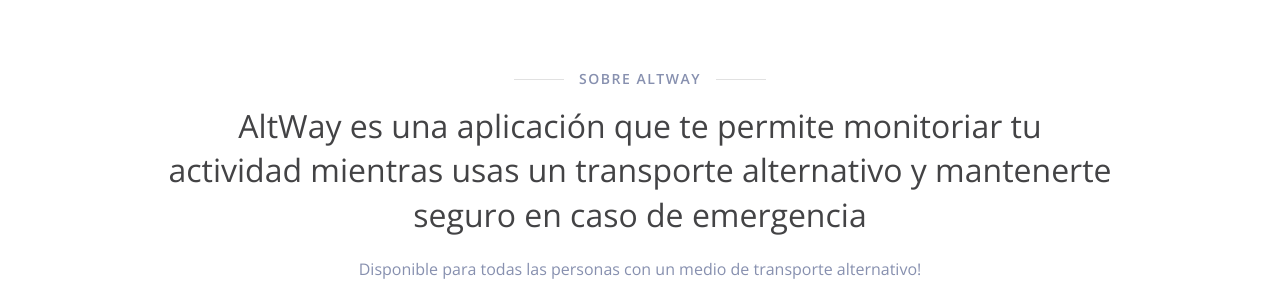
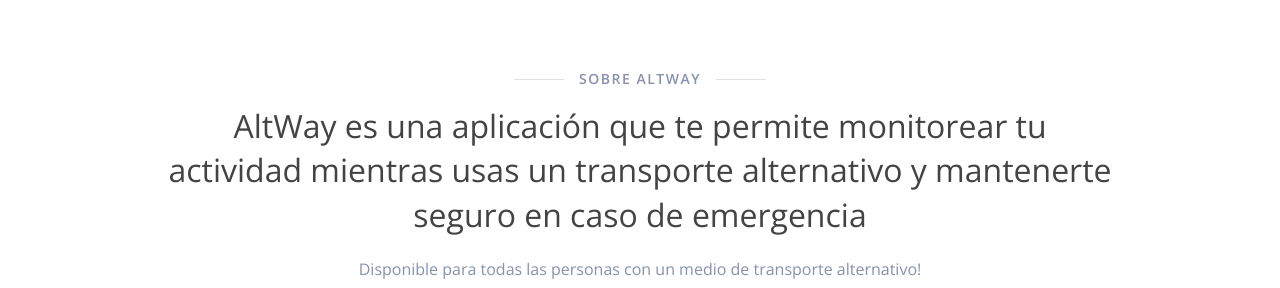
Before and after one commit to Alextron0102/altway, a plain HTML site: page index.html in a window 1280 px wide. Shown: the part 919-1207 px from the top of the page. Drawn offline with nearby package versions, Linux system fonts and the light colour scheme.

Commit message:
error ortográficio

```diff
--- a/index.html
+++ b/index.html
@@ -69,7 +69,7 @@
                         <div class="space-20"></div>
                         <h5 class="title">Sobre AltWay</h5>
                         <div class="space-30"></div>
-                        <h3 class="dark-color">AltWay es una aplicación que te permite monitoriar tu actividad mientras usas un transporte alternativo y mantenerte seguro en caso de emergencia</h3>
+                        <h3 class="dark-color">AltWay es una aplicación que te permite monitorear tu actividad mientras usas un transporte alternativo y mantenerte seguro en caso de emergencia</h3>
                         <div class="space-20"></div>
                         <p>Disponible para todas las personas con un medio de transporte alternativo!</p>
                     </div>
```
